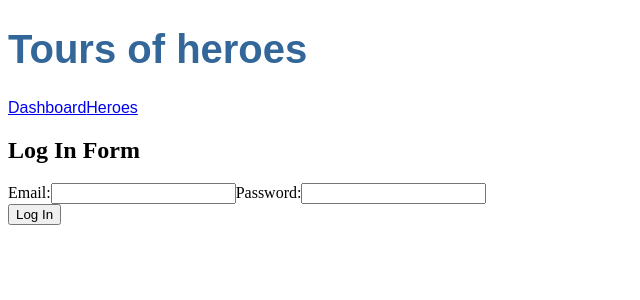
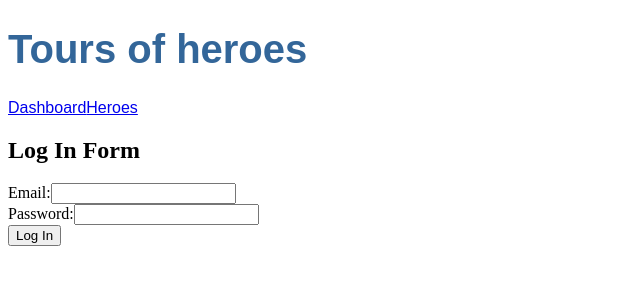
Before and after one commit to manishaverma15/angularTutorial, an Angular app: page /login in a window 1280 px wide. Shown: the top 300 px of the page, without its empty margins (0-640 px from the left). Built offline with nearby package versions, Linux system fonts and the light colour scheme.

Commit message:
login form added

```diff
--- a/src/app/login/login.component.html
+++ b/src/app/login/login.component.html
@@ -1,11 +1,14 @@
 <h2>Log In Form</h2>
+<div>
 <div>
     <label>Email:</label>
     <input id="email" type="text" [(ngModel)]="email" >
-
+</div>
+ <div>
     <label>Password:</label>
     <input id="password" type="password" [(ngModel)]="password">
-    <div>
+    </div>
+<div>
     <button type="button" (click)="onSubmit()">Log In</button>
     </div>
 </div>
--- a/src/app/login/login.component.ts
+++ b/src/app/login/login.component.ts
@@ -1,6 +1,8 @@
 import { Component, OnInit } from '@angular/core';
 import { Hero } from '../hero';
 import { UserService } from '../user.service';
+import { Router } from '@angular/router';
+import { MessageService } from '../message.service';
 
 @Component({
   selector: 'app-login',
@@ -10,13 +12,20 @@ import { UserService } from '../user.service';
 export class LoginComponent implements OnInit {
   email: string = '';
   password: string = '';
+  errorMessage: string = 'Before LogIn you firstly you have to Regiater';
 
-  constructor(private userService: UserService) { }
+  constructor(private userService: UserService, private route: Router, private messageService: MessageService) { }
 
   ngOnInit(): void {
   }
 
   onSubmit() {
-    this.userService.logIn(this.email, this.password);
+    if (this.userService.logIn(this.email, this.password)) {
+      this.route.navigate(['/dashboard']);
+    }
+    else {
+      this.messageService.add(this.errorMessage);
+    }
+
   }
 }
--- a/src/app/user.service.ts
+++ b/src/app/user.service.ts
@@ -8,7 +8,7 @@ import { HEROES } from './mock-heros';
   providedIn: 'root'
 })
 export class UserService {
-  constructor() { }
+  constructor(private messageService: MessageService) { }
 
   logIn(email: string, password: string): boolean {
     const user: Hero | undefined = HEROES.find(user => email === user.email && password === user.password);
```
